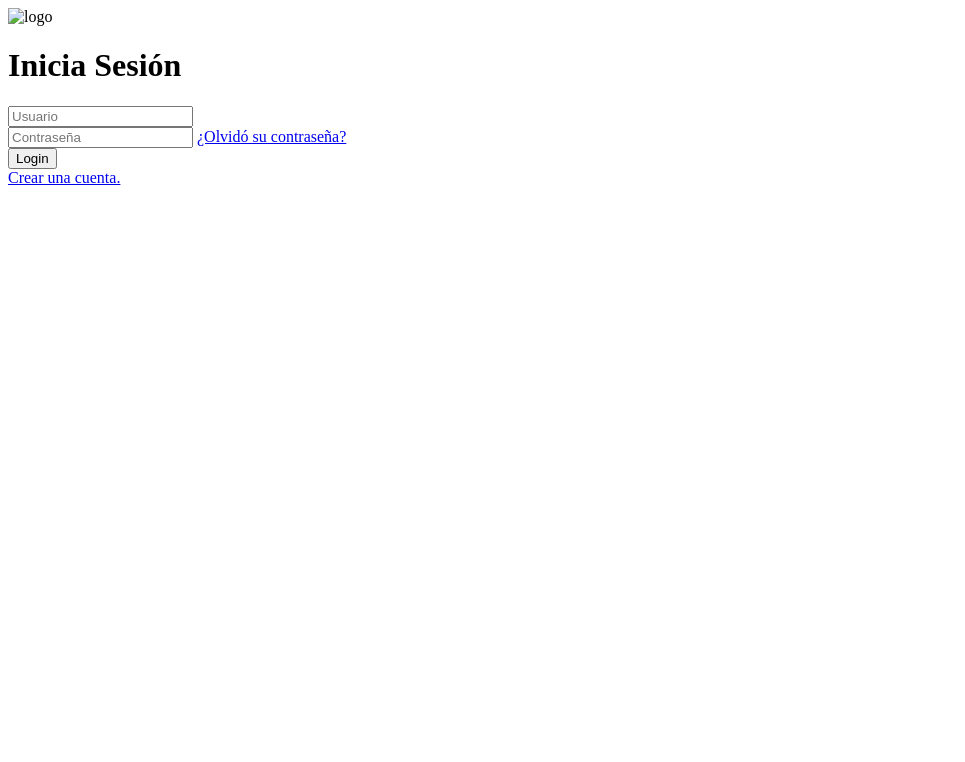
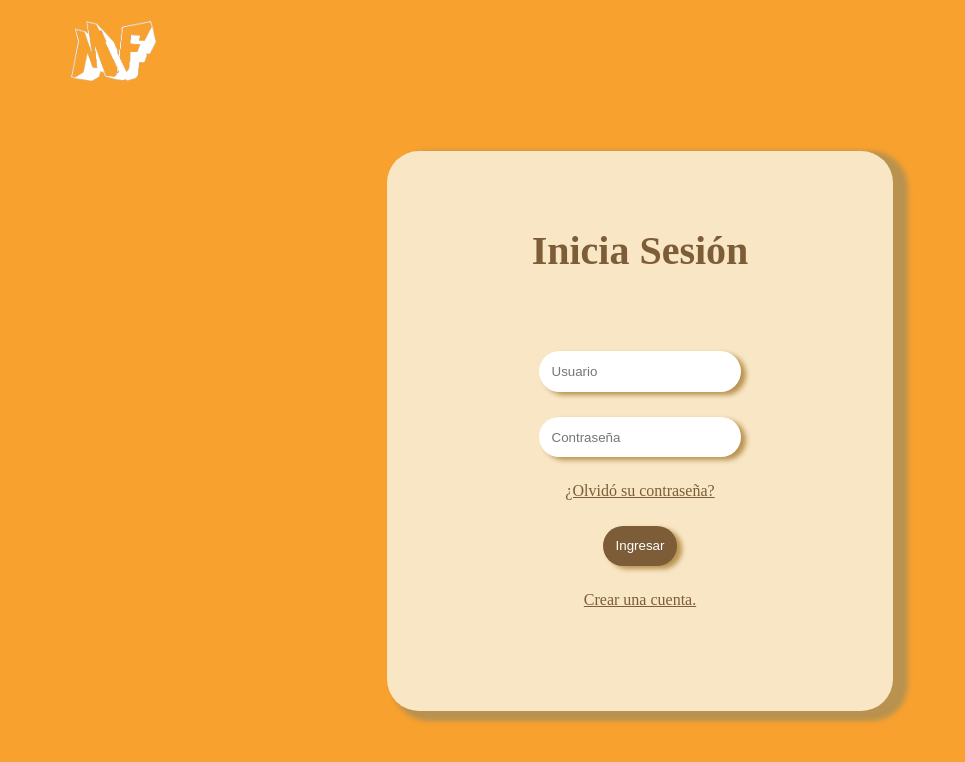
Before and after one commit to Mrck0s/login, a plain HTML site: page index.html in a window 1280 px wide. Shown: the whole page, without its empty margins (0-965 px from the left). Drawn offline with Linux system fonts and the light colour scheme.

Commit message:
css
codigo css terminado

```diff
--- a/css/style.css
+++ b/css/style.css
@@ -0,0 +1,63 @@
+body{
+    height: 100vh;
+    background-color: rgb(248, 161, 47);
+    font-family: 'Times New Roman', Times, serif;
+}
+.logo{
+    display: block;
+    height: 10vh;
+}
+.logo img{
+    height: 75%;
+    margin: 1% 5% ;
+}
+.container{
+    background-color: rgb(248, 230, 197);
+    width: 40%;
+    height: 70vh;
+    margin: 5% auto;
+    border-radius: 2rem;
+    text-align: center;
+    box-shadow: 10px 5px 5px 5px rgb(185, 146, 79);
+}
+.titulo{
+    font-size: 40px;
+    padding-top: 15%;
+    color: rgb(124, 93, 55);
+}
+.user{
+    padding-top:10%;
+}
+.password{
+    padding-top: 5%;
+}
+.submit{
+    background-color: rgb(124, 93, 55);
+    color: white;
+    transition: all 0.2s;
+    cursor: pointer;;
+}
+.submit:hover{
+    transform: scale(1.3);
+}
+.olvido{
+    display: block;
+    padding-top: 5%;
+    padding-bottom: 5%;
+    color: rgb(124, 93, 55);
+}
+.crear{
+    display: block;
+    padding-top: 5%;
+    color: rgb(124, 93, 55);
+
+}
+input{
+    padding: 2.5%;
+    border: none;
+    border-radius: 1.5rem;
+    box-shadow: 5px 3px 5px rgb(185, 146, 79);
+}
+input:focus{
+    outline: none;
+}
--- a/index.html
+++ b/index.html
@@ -4,12 +4,12 @@
         <meta charset="utf-8">
         <meta http-equiv="X-UA-Compatible" content="IE=edge">
         <meta name="viewport" content="width=device-width, initial-scale=1">
-        <title>Login</title>
+        <title>Login Page</title>
         <link rel="stylesheet" href="/css/style.css">
     </head>
     <body>
         <div class="logo">
-            <img src="/img/MF.png" alt="logo">
+            <img src="/resources/MF.png" alt="logo">
         </div>
         <div class="container">
             <h1 class="titulo">Inicia Sesión</h1>
@@ -21,7 +21,7 @@
                     <input type="password" name="password" placeholder="Contraseña" required>
                     <a class="olvido" href="#">¿Olvidó su contraseña?</a>
                 </div>
-                <input type="submit" value="Login">
+                <input class="submit" type="submit" value="Ingresar">
                 <div class="registro">
                     <a class="crear" href="#">Crear una cuenta.</a>
                 </div>
```
